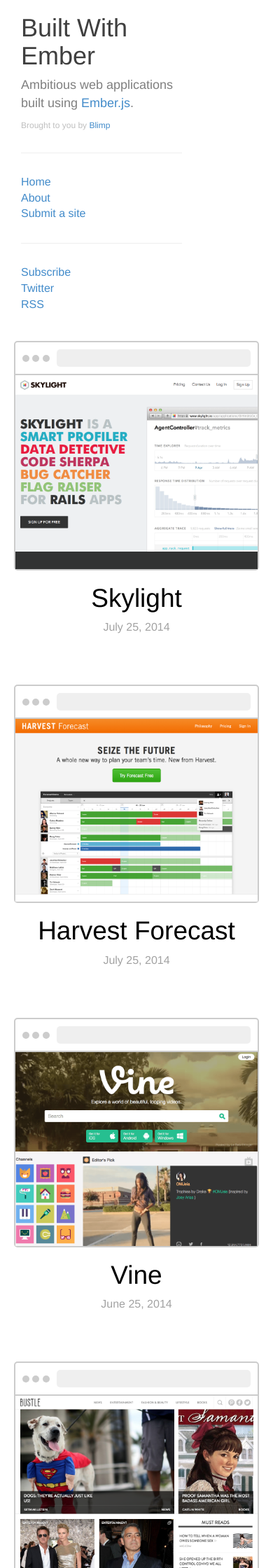
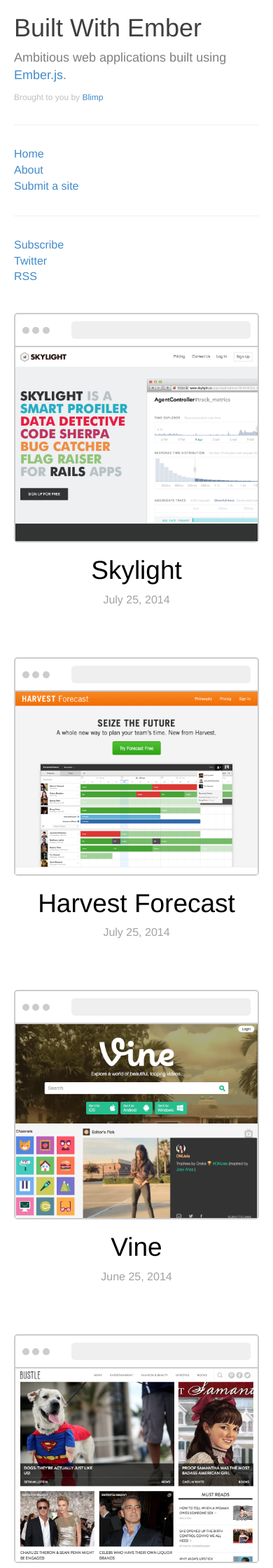
Before and after one commit to blimpio/built-with-ember, a Jekyll site: the page built from index.html, in a window 390 px wide. Shown: the top 2240 px of the page at 70% size. Built offline with Jekyll 4.4.1, drawn with Linux system fonts in a browser that asks for light colours; the list of posts is cut into pages by our own code.

Commit message:
Fix mobile safari css

```diff
--- a/css/main.css
+++ b/css/main.css
@@ -5,7 +5,7 @@
 
 body {
   color:#3f3f3f;
-  margin-right:20px;
+  margin: 0 20px 20px 0;
   font-size:16px;
 }
 
@@ -127,7 +127,12 @@
 @media (min-width: 0px) and (max-width: 767px) {
   .main-sidebar {
     position: inherit;
-    margin-top: 20px;
+    margin: 20px;
+    width: 100%;
+  }
+
+  .main-sidebar-hr {
+    margin-right:20px;
   }
 
   .main-container {
@@ -135,7 +140,7 @@
   }
 
   .browser-address {
-    width:80%;
+    width:74%;
   }
 }
 
```
